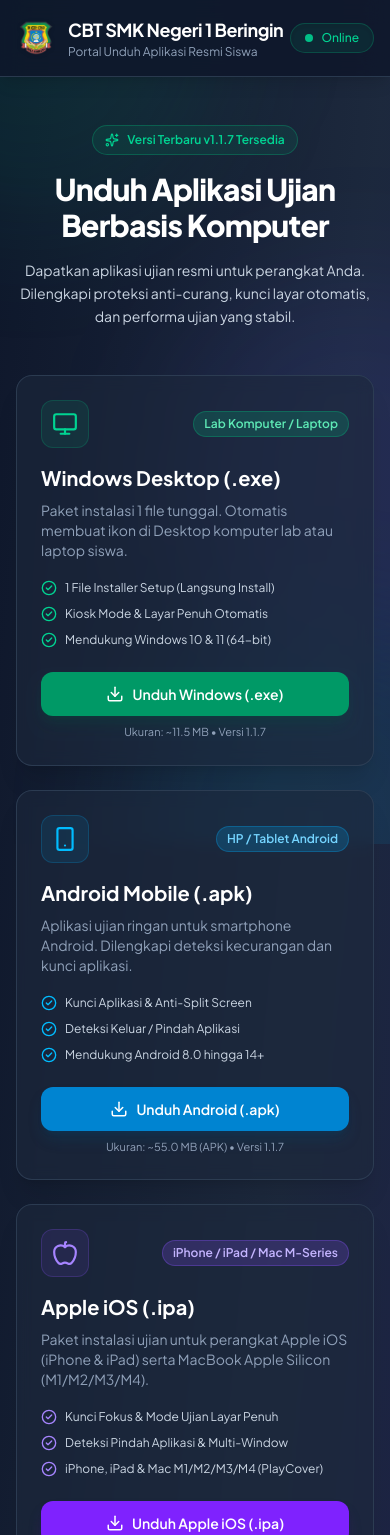
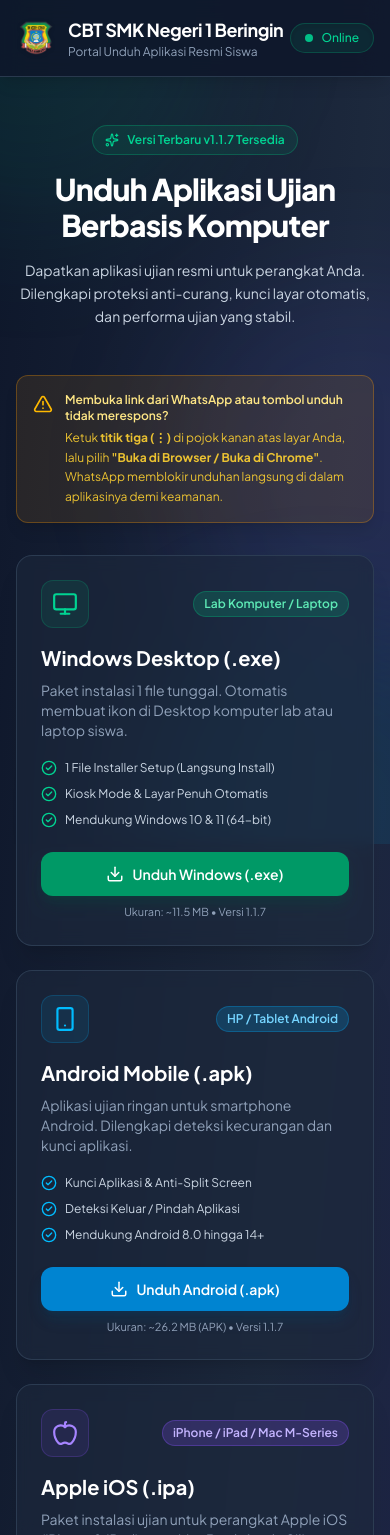
Before and after one commit to Sekiyyyyy/AppUjian, a React (Vite) app in the folder admin/: page /download in a window 390 px wide. Shown: the top 1535 px of the page. Built offline with nearby package versions, Linux system fonts and the light colour scheme; no server answers.

Commit message:
feat(mobile): enable V1, V2, and V3 signing schemes simultaneously and improve download page

```diff
--- a/admin/src/pages/Download.tsx
+++ b/admin/src/pages/Download.tsx
@@ -103,6 +103,19 @@
           </p>
         </div>
 
+        {/* WhatsApp / In-App Browser Warning Banner */}
+        <div className="mb-8 p-4 rounded-xl bg-amber-500/10 border border-amber-500/30 text-amber-300 text-xs sm:text-sm flex items-start space-x-3 shadow-lg">
+          <AlertTriangle size={20} className="text-amber-400 flex-shrink-0 mt-0.5" />
+          <div className="space-y-1">
+            <p className="font-semibold text-amber-200">
+              Membuka link dari WhatsApp atau tombol unduh tidak merespons?
+            </p>
+            <p className="text-amber-300/90 leading-relaxed text-xs">
+              Ketuk <strong>titik tiga (⋮)</strong> di pojok kanan atas layar Anda, lalu pilih <strong>"Buka di Browser / Buka di Chrome"</strong>. WhatsApp memblokir unduhan langsung di dalam aplikasinya demi keamanan.
+            </p>
+          </div>
+        </div>
+
         {/* Download Cards Grid */}
         <div className="grid md:grid-cols-3 gap-6 mb-10">
           {/* Windows Desktop Card */}
@@ -194,7 +207,7 @@
                 <span>Unduh Android (.apk)</span>
               </a>
               <p className="text-center text-[11px] text-slate-400 mt-2">
-                Ukuran: ~55.0 MB (APK) • Versi {version}
+                Ukuran: ~26.2 MB (APK) • Versi {version}
               </p>
             </div>
           </div>
```
Also changed, not shown: 2 other files (tests, documents, lock files or other folders).
